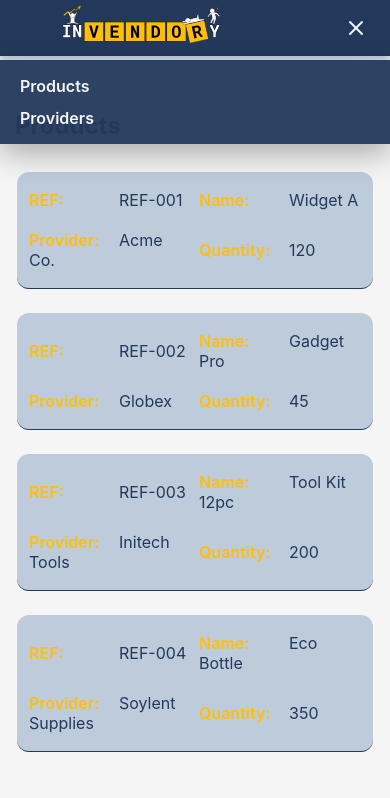
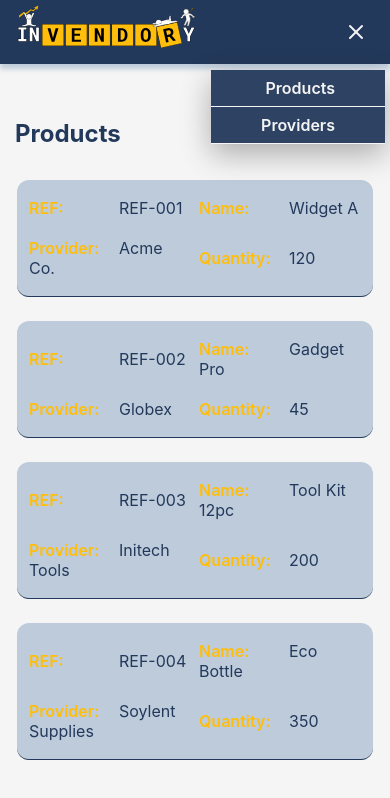
Before and after one commit to Estebans441/Invendory, a Next.js app: page /products in a window 390 px wide. Both pictures are taken after a click on the button "Close menu". Shown: the top 798 px of the page. Built offline with nearby package versions, Linux system fonts and the light colour scheme.

Commit message:
fix: header menu

```diff
--- a/src/components/layout/Header/Header.module.css
+++ b/src/components/layout/Header/Header.module.css
@@ -9,12 +9,6 @@
     margin-bottom: 20px;
 }
 
-.container .brand {
-    color: var(--color-bg);
-    font-size: 2rem;
-    font-weight: bold;
-}
-
 .container {
     display: flex;
     align-items: center;
@@ -22,11 +16,14 @@
     gap: 12px;
 }
 
-.logo {
-    max-height: 40px;
+.container .brand {
+    color: var(--color-bg);
+    font-size: 2rem;
+    font-weight: bold;
 }
 
-.hamburger {
+/* Mobile menu styles */
+.menuButton {
     display: none;
     background: transparent;
     border: none;
@@ -35,45 +32,51 @@
     padding: 6px;
 }
 
-.mobileNav {
+@media (max-width: 640px) {
+    .menuButton {
+        display: inline-flex;
+        align-items: center;
+        justify-content: center;
+        transition: max-height 0.3s ease-in-out;
+    }
+}
+
+.mobileMenuNav {
     display: none;
 }
 
-.mobileNav.open {
+.mobileMenuNav.open {
     display: block;
     position: fixed;
-    top: 60px;
-    left: 0;
-    right: 0;
+    width: fit-content;
+    top: 70px;
+    right: 5px;
     background: rgba(35,57,91,0.95);
     z-index: 20;
-    padding: 16px 20px;
     box-shadow: 0 10px 30px rgba(0,0,0,0.3);
 }
 
-.mobileList {
+.mobileMenuList {
     list-style: none;
     margin: 0;
     padding: 0;
     display: flex;
     flex-direction: column;
-    gap: 12px;
+    align-items: right;
 }
 
-.mobileItem a {
+.mobileMenuItem {
+    padding: 8px 50px;
+    font-weight: 600;
+    text-align: end;
+    border-bottom: 1px solid var(--color-bg);
+}
+
+.mobileMenuItem:hover {
+    background: rgba(255, 255, 255, 0.1);
+}
+
+.mobileMenuItem a {
     color: var(--color-bg);
     text-decoration: none;
-    font-weight: 600;
 }
-
-@media (max-width: 640px) {
-    .hamburger {
-        display: inline-flex;
-        align-items: center;
-        justify-content: center;
-    }
-
-    .container .brand {
-        font-size: 1.2rem;
-    }
-}
--- a/src/components/layout/Header/Header.tsx
+++ b/src/components/layout/Header/Header.tsx
@@ -10,6 +10,7 @@ import { menuItems } from "@/src/data/appConstants";
 
 export default function Header() {
   const [open, setOpen] = useState(false);
+  const imageWidth = 180;
 
   return (
     <header className={styles.header}>
@@ -18,25 +19,26 @@ export default function Header() {
           <Image
             src="/logo.svg"
             alt="Logo"
-            width={250}
-            height={250 / 4}
-            className={styles.logo}
+            width={imageWidth}
+            height={imageWidth / 4}
             priority
           />
         </div>
 
+        { /* Mobile menu button and navigation */ }
         <button
-          aria-label={open ? "Cerrar menú" : "Abrir menú"}
+          aria-label={open ? "Open menu" : "Close menu"}
           onClick={() => setOpen((s) => !s)}
-          className={styles.hamburger}
+          className={styles.menuButton}
         >
           {open ? <X /> : <MenuIcon />}
         </button>
 
-        <nav className={`${styles.mobileNav} ${open ? styles.open : ""}`}>
-          <ul className={styles.mobileList}>
+        { /* Mobile navigation options */ }
+        <nav className={`${styles.mobileMenuNav} ${open ? styles.open : ""}`}>
+          <ul className={styles.mobileMenuList}>
             {menuItems.map((item) => (
-              <li key={item.href} className={styles.mobileItem}>
+              <li key={item.href} className={styles.mobileMenuItem}>
                 <Link href={item.href} onClick={() => setOpen(false)}>
                   {item.label}
                 </Link>
--- a/src/components/products/ProductTable/ProductTable.module.css
+++ b/src/components/products/ProductTable/ProductTable.module.css
@@ -88,5 +88,4 @@
 .open .detailContent {
 	max-height: 1000px;
 	opacity: 1;
-	transform: translateY(0);
 }
```
